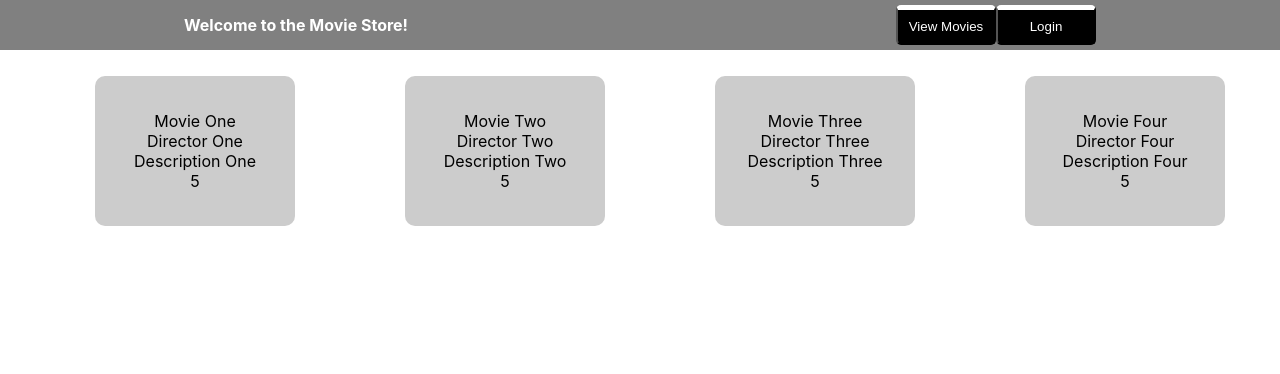
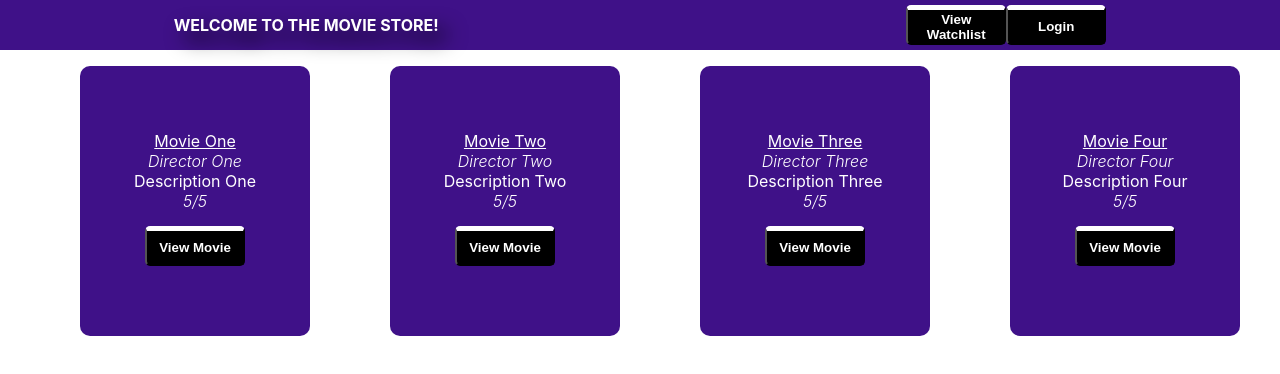
Before and after one commit to EphemSpirit/movie-store-ui, a React (Create React App) app: page / in a window 1280 px wide. Shown: the top 374 px of the page. Built offline with nearby package versions, Linux system fonts and the light colour scheme.

Commit message:
added some more v basic styling to block some stuff out

```diff
--- a/package.json
+++ b/package.json
@@ -9,6 +9,8 @@
     "react": "^17.0.2",
     "react-dom": "^17.0.2",
     "react-scripts": "4.0.3",
+    "semantic-ui-css": "^2.4.1",
+    "semantic-ui-react": "^2.0.3",
     "web-vitals": "^1.0.1"
   },
   "scripts": {
--- a/src/App.css
+++ b/src/App.css
@@ -36,3 +36,5 @@
     transform: rotate(360deg);
   }
 }
+
+#root { background-color: blue; }
--- a/src/components/Movies/MovieItem.js
+++ b/src/components/Movies/MovieItem.js
@@ -1,15 +1,19 @@
 import React from 'react';
 import styles from './MovieItem.module.css';
+
+import Button from '../UI/Button';
+import Card from '../UI/Card';
 
 const MovieItem = (props) => {
 
     return (
-        <li className={styles.item}>
+        <Card className={styles.item}>
           <div className={styles['movie-title']}>{props.title}</div>
           <div className={styles.director}>{props.director}</div>
           <div className={styles.description}>{props.description}</div>
-          <div className={styles.rating}>{props.rating}</div>
-        </li>
+          <div className={styles.rating}>{props.rating}/5</div>
+          <Button onClick={() => {console.log(props.title)}}>View Movie</Button>
+        </Card>
     )
 
 };
--- a/src/components/Movies/MovieItem.module.css
+++ b/src/components/Movies/MovieItem.module.css
@@ -1,6 +1,6 @@
 .item {
     display: flex;
-    flex-direction: column;
+    flex-direction: row;
     justify-content: center;
     align-items: center;
     height: 150px;
@@ -10,3 +10,15 @@
     margin: 10px 0;
     list-style: none;
 }
+
+.movie-title {
+    text-decoration: underline;
+}
+
+.director,
+.rating {
+    font-style: italic;
+    font-weight: 300;
+}
+
+.rating { margin-bottom: 10px;}
--- a/src/components/UI/Button.js
+++ b/src/components/UI/Button.js
@@ -5,7 +5,7 @@ const Button = (props) => {
 
     return (
         <>
-            <button className={styles.button} onClick={props.onClick}>
+            <button type={props.type || 'button'} className={styles.button} onClick={props.onClick}>
                 {props.children}
             </button>
         </>
--- a/src/components/UI/Button.module.css
+++ b/src/components/UI/Button.module.css
@@ -5,6 +5,8 @@
     background-color: #000;
     color: #fff;
     border-top: 5px solid white;
+    margin: 5px 0;
+    font-weight: 600;
 }
 
 .button:hover {
--- /dev/null
+++ b/src/components/UI/Card.js
@@ -0,0 +1,10 @@
+import React from 'react';
+import styles from './Card.module.css';
+
+const Card = (props) => {
+  return (
+      <div className={styles.card}>{props.children}</div>
+  )
+};
+
+export default Card;
--- /dev/null
+++ b/src/components/UI/Card.module.css
@@ -0,0 +1,12 @@
+.card {
+    display: flex;
+    flex-direction: column;
+    align-items: center;
+    justify-content: center;
+    width: 200px;
+    height: 250px;
+    border-radius: 10px;
+    background-color: rgb(63, 17, 136);
+    color: white;
+    padding: 10px 15px;
+}
--- a/src/components/UI/Navigation.js
+++ b/src/components/UI/Navigation.js
@@ -26,7 +26,7 @@ const Navigation = (props) => {
             <nav className={styles.navigation}>
                 <div className={styles.title}>Welcome to the Movie Store!</div>
                 <section className={styles.control}>
-                    <Button>View Movies</Button>
+                    <Button>View Watchlist</Button>
                     <Button onClick={loginHandler}>{content}</Button>
                     <span></span>
                 </section>
--- a/src/components/UI/Navigation.module.css
+++ b/src/components/UI/Navigation.module.css
@@ -2,7 +2,7 @@
     display: flex;
     justify-content: space-around;
     align-items: center;
-    background-color: grey;
+    background-color: rgb(63, 17, 136);
     height: 50px;
     width: 100%;
 }
@@ -10,6 +10,8 @@
 .title {
     color: white;
     font-weight: bold;
+    filter: drop-shadow(10px 10px 10px black);
+    text-transform: uppercase;
 }
 
 .control {
```
Also changed, not shown: public/assets/movie-bg.jpg (added), src/index.css (line endings or trailing spaces), 1 other file (tests, documents, lock files or other folders).
